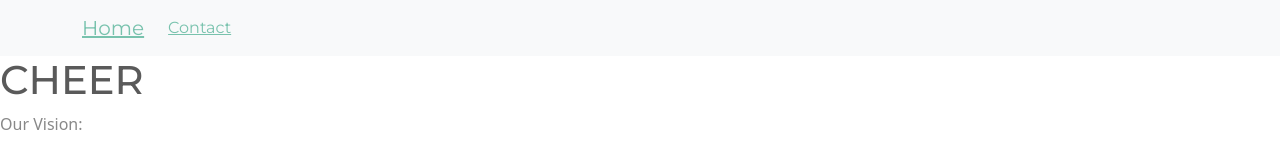
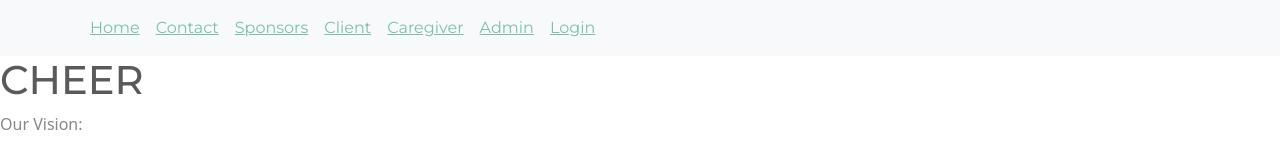
Before and after one commit to wseguin03/cheer-docker, a React (Create React App) app in the folder Client/: page / in a window 1280 px wide. Shown: the top 156 px of the page. Built offline with nearby package versions, Linux system fonts and the light colour scheme.

Commit message:
updated navigation bar

```diff
--- a/Client/src/components/Header.js
+++ b/Client/src/components/Header.js
@@ -10,39 +10,44 @@ function Header() {
     return (
         <Navbar expand="lg" className="bg-body-tertiary">
             <Container>
-                <Navbar.Brand href="/">
-                    <Link to='/'>
-                        Home
-                    </Link>
-                </Navbar.Brand>
                 <Navbar.Toggle aria-controls="basic-navbar-nav" />
                 <Navbar.Collapse id="basic-navbar-nav">
                     <Nav>
+                        <Nav.Link href='/'>
+                            <Link to='/'>
+                                Home
+                            </Link>
+                        </Nav.Link>
                         <Nav.Link href='/contact'>
                             <Link to='/contact'>
                                 Contact
                             </Link>
                         </Nav.Link>
-                        {/* <Nav.Link href='/public-lists'>
-                            <Link to='/public-lists'>
-                                Public Lists
+                        <Nav.Link href='/sponsors'>
+                            <Link to='/sponsors'>
+                                Sponsors
                             </Link>
                         </Nav.Link>
-                        <Nav.Link href='/hero-search'>
-                            <Link to='/hero-search'>
-                                Search Heroes
+                        <Nav.Link href='/client'>
+                            <Link to='/client'>
+                                Client
                             </Link>
                         </Nav.Link>
-                        <NavDropdown title="More" id="basic-nav-dropdown">
-                            <NavDropdown.Item href="/my-profile">My Profile</NavDropdown.Item>
-                            <NavDropdown.Item
-                                href="/"
-                            >
-                                Logout
-                            </NavDropdown.Item>
-
-                        </NavDropdown>
- */}
+                        <Nav.Link href='/caregiver'>
+                            <Link to='/caregiver'>
+                                Caregiver
+                            </Link>
+                        </Nav.Link>
+                        <Nav.Link href='/admin'>
+                            <Link to='/admin'>
+                                Admin
+                            </Link>
+                        </Nav.Link>
+                        <Nav.Link href='/login'>
+                            <Link to='/login'>
+                                Login
+                            </Link>
+                        </Nav.Link>
 
                     </Nav>
                 </Navbar.Collapse>
```
